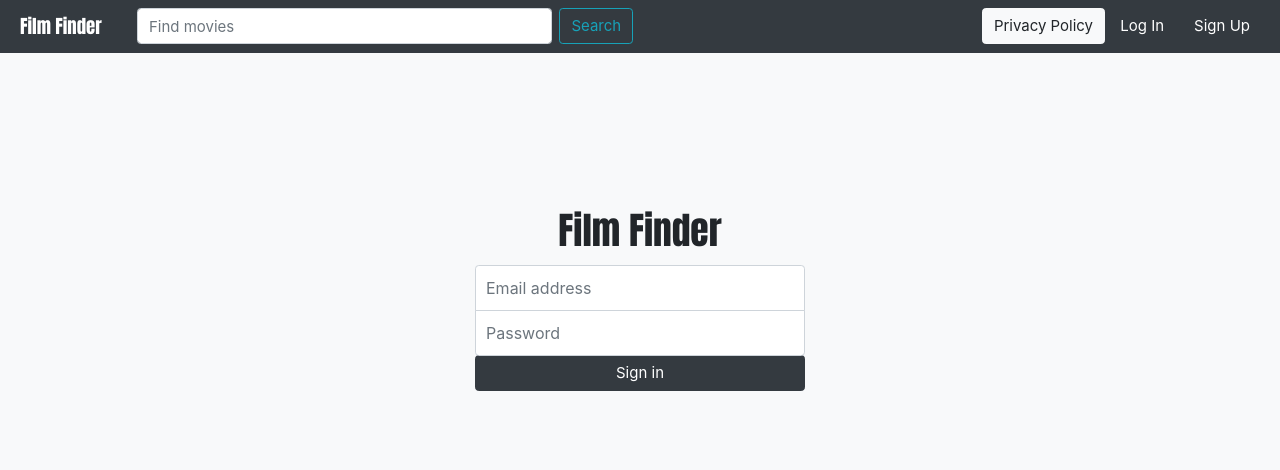
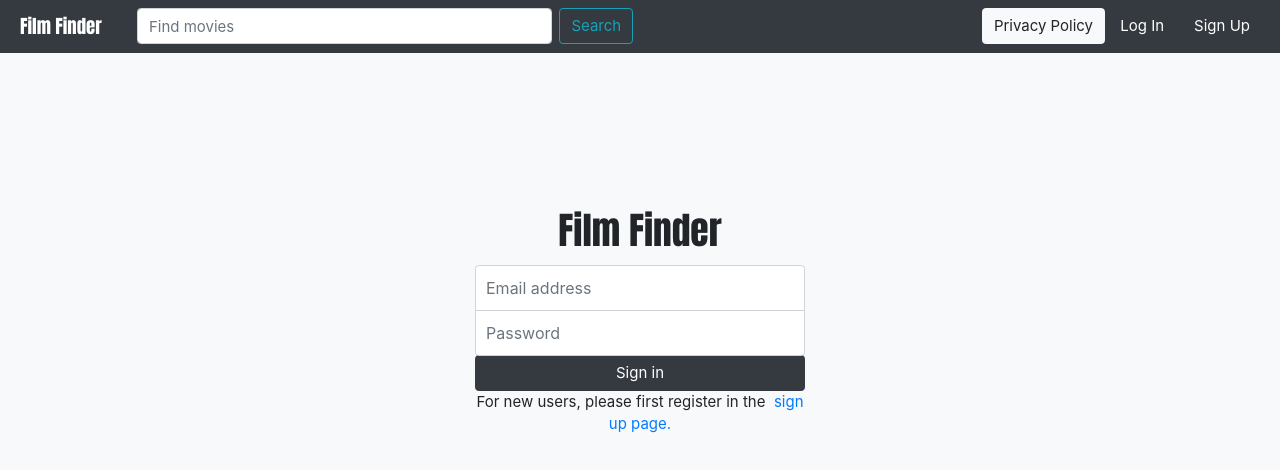
Before and after one commit to sunnylee19/Film-Finder, a React (Create React App) app in the folder film-finder/: page /login in a window 1280 px wide. Shown: the top 470 px of the page. Built offline with nearby package versions, Linux system fonts and the light colour scheme; no server answers.

Commit message:
Testing UI with various pen testing cases, just in case.

```diff
--- a/film-finder/src/components/details/MovieRatingComponent.js
+++ b/film-finder/src/components/details/MovieRatingComponent.js
@@ -34,6 +34,8 @@ export default withUser(props => {
             Average Rating: {<Rating readOnly={true} value={avgRating}/>}
             <br/>
             {user && <span>Your Rating: <Rating name="my-rating" value={myRating} onChange={handleRatingChange}/></span>}
+            <br/>
+            <button className="btn btn-success">Submit Rating</button>
         </div>
     );
 });
--- a/film-finder/src/components/login/SignInPageComponent.js
+++ b/film-finder/src/components/login/SignInPageComponent.js
@@ -3,6 +3,7 @@ import '../../css/sign-in-css.css';
 import withUser from "../../common/withUser";
 import { login } from "../../services/UserService";
 import { Redirect } from "react-router";
+import {Link} from 'react-router-dom';
 import NavBarComponent from "../common/NavBarComponent";
 
 class SignInPageComponent extends React.Component {
@@ -53,6 +54,8 @@ class SignInPageComponent extends React.Component {
                         Sign in
                     </button>
                     {error && <span className="text-danger">{error}</span>}
+                    <p>For new users, please first register in the &nbsp;
+                        <Link className="btn-btn-link" to="/register">sign up page.</Link></p>
                 </form>
             </div>
         )
--- a/film-finder/src/css/movie-card-css.css
+++ b/film-finder/src/css/movie-card-css.css
@@ -37,6 +37,11 @@ w3-card-4 {
 }
 .control-dots{
     background-color: #282c34;
+    size: 12px;
+}
+
+.control-arrows {
+    size: 8px !important;
 }
 
 .carousel-row {
```
